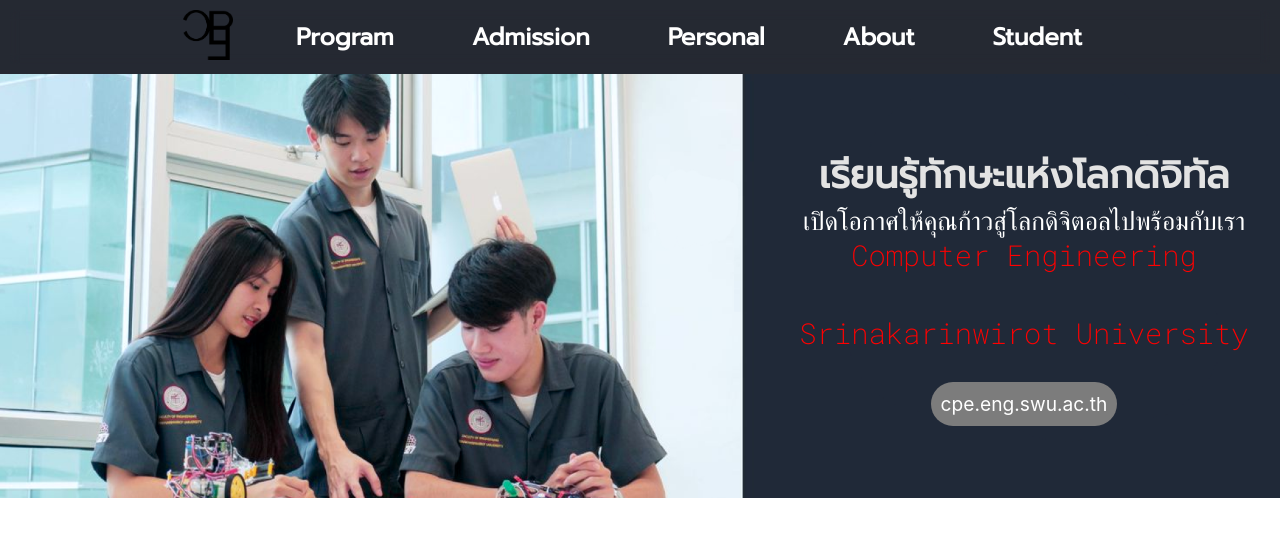
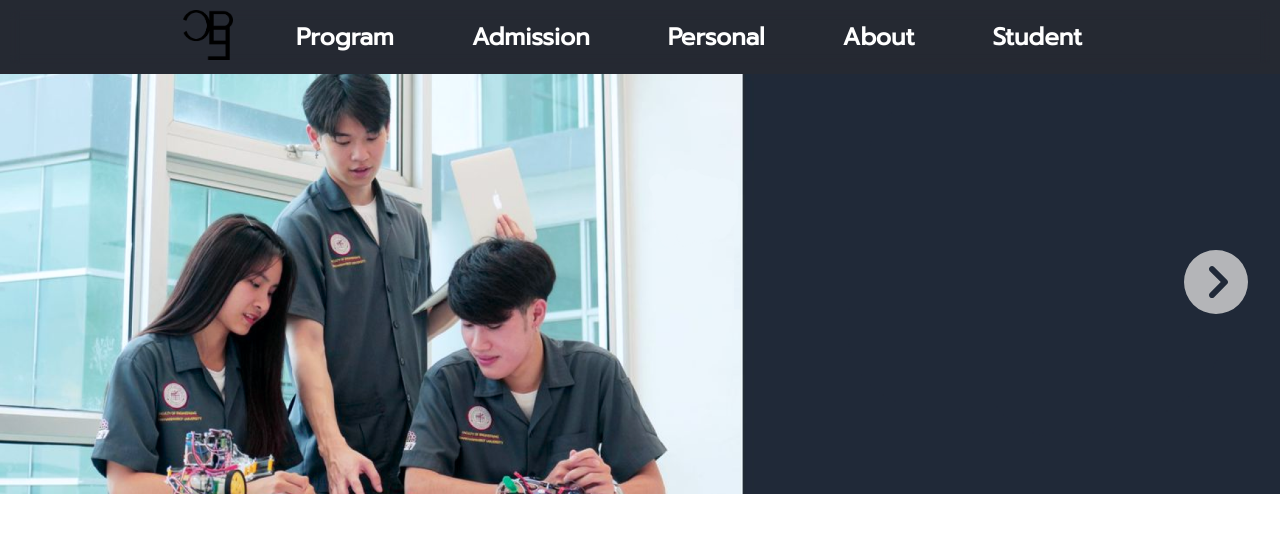
Before and after one commit to KaminariSora/Project_CPE204, a React (Create React App) app in the folder cpe-web-application/: page / in a window 1280 px wide. Shown: the top 536 px of the page. Built offline with nearby package versions, Linux system fonts and the light colour scheme.

Commit message:
add auto slide feature

```diff
--- a/cpe-web-application/src/Components/FirstPage.js
+++ b/cpe-web-application/src/Components/FirstPage.js
@@ -2,6 +2,9 @@
 import { useState } from 'react';
 import { FontAwesomeIcon } from '@fortawesome/react-fontawesome';
 import { faCode, faXmark, faBars } from '@fortawesome/free-solid-svg-icons';
+import ImageList from "./imageList";
+import MyComponent from "./mycomponent"
+import "./imageList.css"
 
 const Firstpage = () => {
     const imageStyle = {
@@ -42,19 +45,8 @@
                     </div>
                 </div>
             </header>
-            {/* Body */}
-            <div className="hero">
-                <div className="image-box">
-                    <img className="bg-img" src="./Img/Background.png" alt="background"></img>
-                    <div className="subtitle">
-                        <h1 className="prompt-regular">เรียนรู้ทักษะแห่งโลกดิจิทัล</h1>
-                        <h2 className="prompt-regular roboto-mono-100" id="h2">เปิดโอกาศให้คุณก้าวสู่โลกดิจิตอลไปพร้อมกับเรา</h2>
-                        <h2 className="roboto-mono-100" id="computer-engineering">Computer Engineering</h2>
-                        <h2 className="roboto-mono-100" id="swu">Srinakarinwirot University</h2>
-                        <a className="cpe-link" href="#">cpe.eng.swu.ac.th</a>
-                    </div>
-                </div>
-            </div>
+            <ImageList/>
+
         </div>
     )
 }
--- a/cpe-web-application/src/Components/Firstpage.css
+++ b/cpe-web-application/src/Components/Firstpage.css
@@ -23,6 +23,10 @@
     padding: 0;
     /* font-family: 'Work sans', sans-serif; */
     box-sizing: border-box;
+}
+
+body {
+    width: 100vw;
 }
 
 ul {
@@ -185,22 +189,7 @@
     color: #2b1055;
 }
 
-.hero {
-    width: 100%;
-    height: auto;
-    padding-top: 4rem;
-    background-image: linear-gradient(rgba(0,0,0,0.7), #220033);
-    background-position: center;
-    background-size: cover;
-    display: flex;
-    /* align-items: center; */
-    justify-content: center;
-}
 
-.image-box {
-    position: relative;
-    overflow: hidden;
-}
 
 .bg-img {
     width: 100vw;
--- /dev/null
+++ b/cpe-web-application/src/Components/imageList.css
@@ -0,0 +1,38 @@
+.slideShow {
+    position: relative;
+    width: 100vw;
+    height: auto;
+    padding-top: 4rem;
+    background-image: linear-gradient(rgba(0,0,0,0.7), #220033);
+    background-position: center;
+    background-size: cover;
+    display: flex;
+    /* align-items: center; */
+    justify-content: center;
+}
+
+.image-box img{
+    position: relative;
+    width: 100vw;
+    display: block;
+}
+
+.active {
+    display: block  ;
+}
+
+.next-btn {
+    position: absolute;
+    right: 0%;
+    top: 50%;
+    transform: translateX(-50%);
+    border: none;
+    font-size: 4rem;
+    background: none;
+    color: #D9D9D9;
+    opacity: .8;
+}
+
+.next-btn:hover {
+    opacity: 1;
+}
--- /dev/null
+++ b/cpe-web-application/src/Components/imageList.js
@@ -0,0 +1,35 @@
+import React from "react"
+import { useState, useEffect } from "react"
+import { FontAwesomeIcon } from '@fortawesome/react-fontawesome';
+import { faCircleArrowRight, faCircleChevronRight } from '@fortawesome/free-solid-svg-icons';
+
+const ImageList = () => {
+    const images = ["./Img/main slide show (1).png", "./Img/Minecraft.png", "./Img/5F6991C6-58F9-47A4-BE96-68BCA73A0CA8 1.png"]
+    const [currentSlide, setCurrentSlide] = useState(0)
+
+    useEffect(() => {
+        const interval = setInterval(() => {
+            setCurrentSlide((prevIndex) => (prevIndex + 1) % images.length);
+        }, 2000); // Change slide every 2 seconds
+
+        return () => clearInterval(interval); // Cleanup interval on unmount
+    }, [images.length]);
+
+    const changeSlide = () => {
+        setCurrentSlide((prevSlide) => (prevSlide + 1) % images.length)
+        console.log(currentSlide)
+    }
+
+    return (
+        <div className="slideShow">
+            <div className="image-box">
+                <img src={images[currentSlide]}></img>
+                <button className="next-btn" onClick={changeSlide}>
+                    <FontAwesomeIcon icon={faCircleChevronRight} />
+                </button>
+            </div>
+        </div>
+    )
+}
+
+export default ImageList
--- /dev/null
+++ b/cpe-web-application/src/Components/mycomponent.js
@@ -0,0 +1,31 @@
+import React, { useState, useEffect } from 'react';
+
+const MyComponent = () => {
+    const [count, setCount] = useState(0);
+
+    useEffect(() => {
+        // This code will run after the component has rendered
+        console.log('Component has rendered');
+
+        // You can perform side effects here
+        document.title = `Count: ${count}`;
+
+        // Return a cleanup function to perform cleanup (optional)
+        return () => {
+            console.log('Component is unmounting or count is changing');
+        };
+    }, [count]); // Specify count as a dependency
+
+    const increment = () => {
+        setCount(count + 1);
+    };
+
+    return (
+        <div>
+            <p>Count: {count}</p>
+            <button onClick={increment}>Increment</button>
+        </div>
+    );
+};
+
+export default MyComponent;
```
Also changed, not shown: cpe-web-application/public/Img/main slide show (1).png (added).
